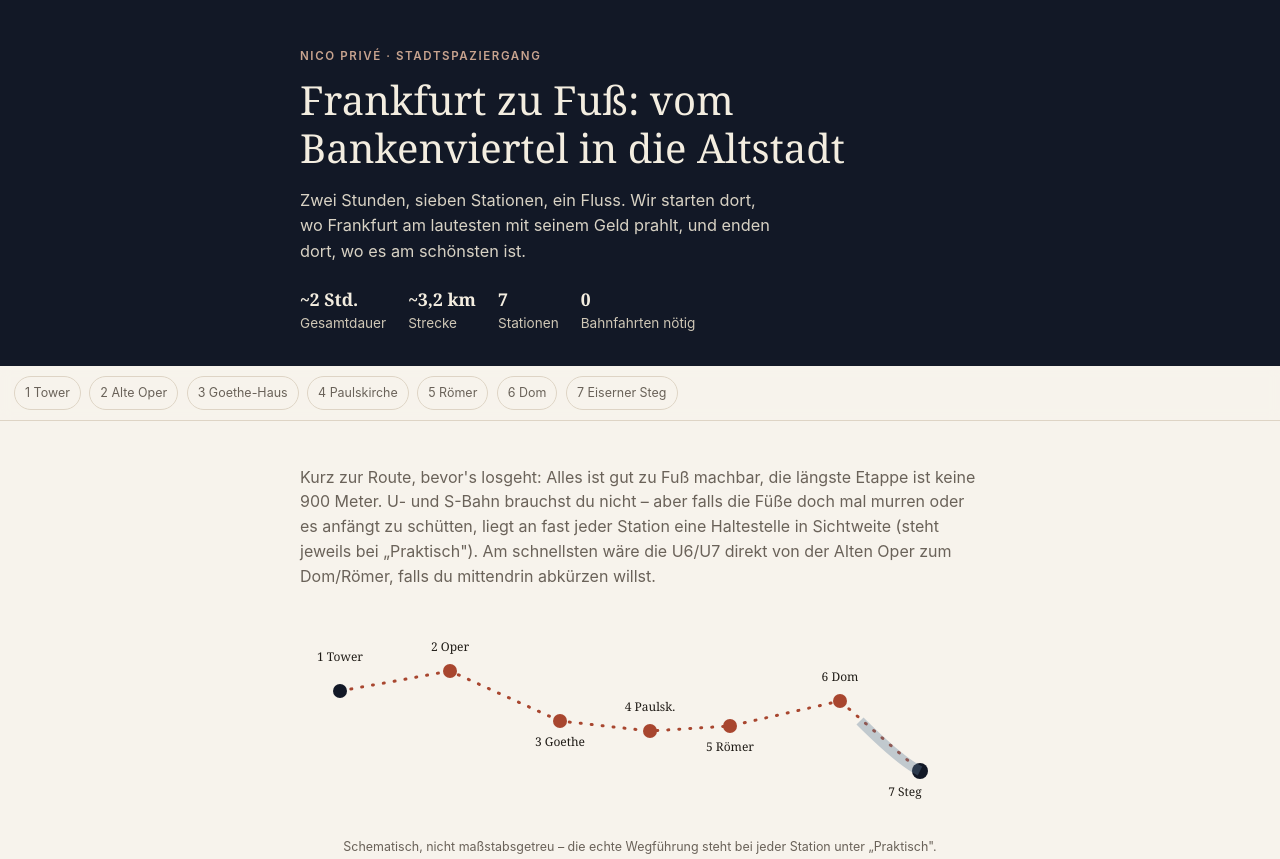
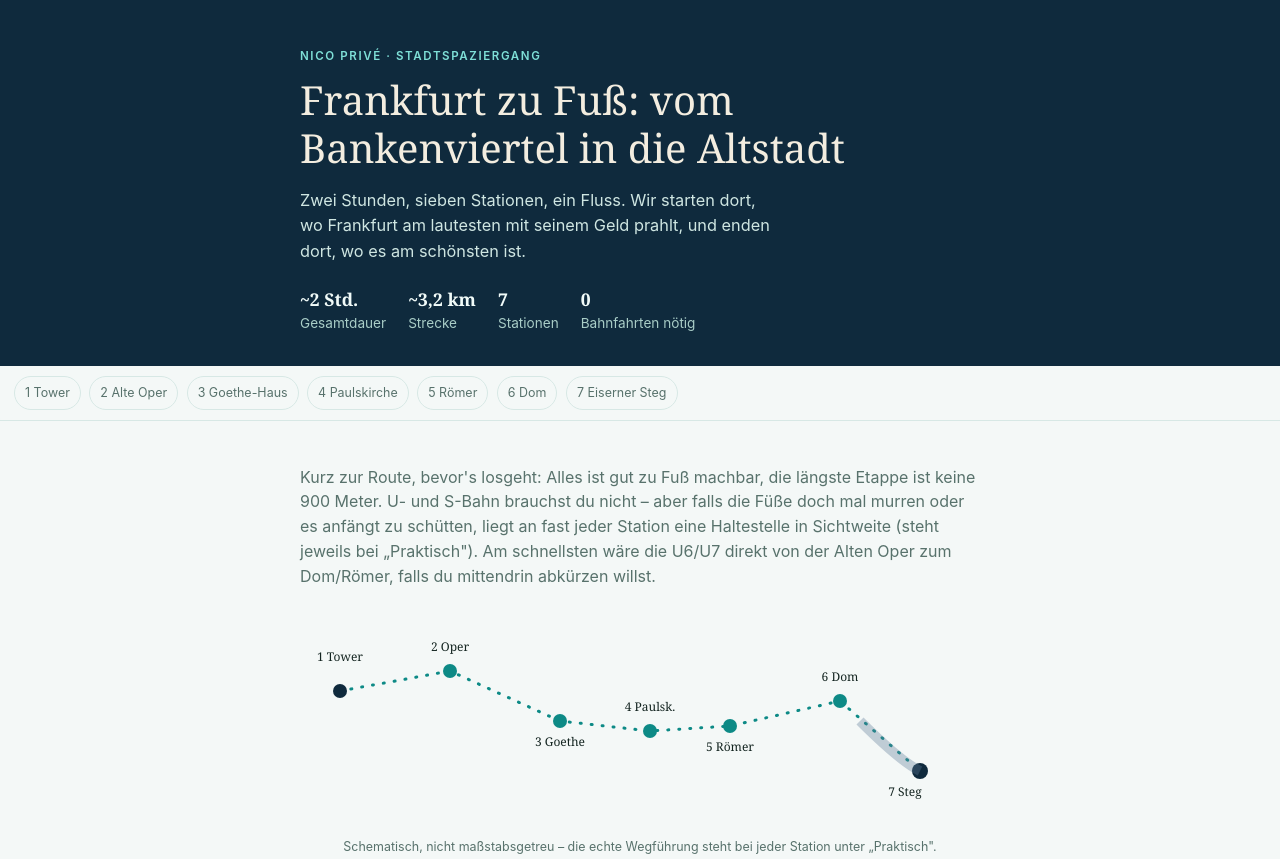
Before and after one commit to martinhohmann/Reiseplanung-Frankfurt, a plain HTML site: page index.html in a window 1280 px wide. Shown: the top 859 px of the page. Drawn offline with Linux system fonts and the light colour scheme.

Commit message:
added pictures for display
added pictures

```diff
--- a/index.html
+++ b/index.html
@@ -5,7 +5,7 @@
 <meta name="viewport" content="width=device-width, initial-scale=1, viewport-fit=cover">
 <title>Frankfurt zu Fuß – Bankenviertel & Altstadt</title>
 <meta name="description" content="Ein zweistündiger Spaziergang vom Commerzbank Tower zum Eisernen Steg, mit Geschichten zu jeder Station.">
-<meta name="theme-color" content="#121826">
+<meta name="theme-color" content="#0f2a3d">
 <link rel="manifest" href="manifest.json">
 <link rel="icon" href="icons/icon-192.png">
 <link rel="apple-touch-icon" href="icons/icon-192.png">
@@ -13,30 +13,30 @@
 <meta name="apple-mobile-web-app-status-bar-style" content="black-translucent">
 <style>
   :root {
-    --bg: #f7f3ec;
+    --bg: #f4f8f7;
     --bg-elevated: #ffffff;
-    --text: #201c17;
-    --text-muted: #6a6259;
-    --accent: #a8462f;
-    --accent-soft: #f1ded6;
-    --line: #ded4c5;
-    --navy: #121826;
-    --tag-bg: #eee6d8;
-    --shadow: 0 10px 30px -12px rgba(30, 20, 10, 0.25);
+    --text: #142521;
+    --text-muted: #58726c;
+    --accent: #0d8a86;
+    --accent-soft: #dcf3f1;
+    --line: #d7e8e5;
+    --navy: #0f2a3d;
+    --tag-bg: #eaf7f5;
+    --shadow: 0 10px 30px -12px rgba(15, 42, 61, 0.18);
     --serif: Georgia, "Iowan Old Style", "Palatino Linotype", "Times New Roman", serif;
     --sans: -apple-system, BlinkMacSystemFont, "Segoe UI", Roboto, Helvetica, Arial, sans-serif;
   }
   @media (prefers-color-scheme: dark) {
     :root {
-      --bg: #14120f;
-      --bg-elevated: #1e1b17;
-      --text: #f1ece2;
-      --text-muted: #a89f92;
-      --accent: #e2795a;
-      --accent-soft: #3a241d;
-      --line: #33302a;
-      --navy: #0b0e16;
-      --tag-bg: #2a251d;
+      --bg: #0c1917;
+      --bg-elevated: #122624;
+      --text: #eaf6f4;
+      --text-muted: #8fada7;
+      --accent: #3fd6cd;
+      --accent-soft: #113330;
+      --line: #1e3532;
+      --navy: #081b26;
+      --tag-bg: #102b28;
       --shadow: 0 10px 30px -12px rgba(0, 0, 0, 0.6);
     }
   }
@@ -66,7 +66,7 @@
     text-transform: uppercase;
     letter-spacing: 0.14em;
     font-size: 0.72rem;
-    color: #c9a48f;
+    color: #7fe0d8;
     font-weight: 600;
   }
   header.hero h1 {
@@ -77,7 +77,7 @@
     margin: 10px 0 14px;
   }
   header.hero p.lead {
-    color: #d8d2c4;
+    color: #cfe6e2;
     font-size: 1.02rem;
     max-width: 46ch;
   }
@@ -87,9 +87,9 @@
     gap: 10px 22px;
     margin-top: 22px;
     font-size: 0.85rem;
-    color: #cfc7b6;
+    color: #a9cdc7;
   }
-  .stat-row strong { color: #f3ede0; display: block; font-family: var(--serif); font-size: 1.1rem; }
+  .stat-row strong { color: #f1fbf9; display: block; font-family: var(--serif); font-size: 1.1rem; }
 
   nav.jumpbar {
     position: sticky;
@@ -168,6 +168,13 @@
   .stop-body { padding: 8px 24px 22px 24px; }
   .stop-body p { margin: 0 0 14px; }
   .stop-body p:last-child { margin-bottom: 0; }
+
+  .stop-photo {
+    width: 100%;
+    aspect-ratio: 16 / 10;
+    object-fit: cover;
+    display: block;
+  }
 
   .tag-grid { display: grid; gap: 10px; margin-top: 16px; }
   .tag-box {
@@ -279,6 +286,7 @@
   <article class="stop" id="s1">
     <div class="stop-head"><span class="stop-num">1</span><h2>Commerzbank Tower</h2></div>
     <div class="stop-meta">Kaiserplatz 1 · Start der Tour</div>
+    <img class="stop-photo" src="images/01-commerzbank-tower.jpg" alt="Commerzbank Tower Frankfurt" loading="lazy" onerror="this.style.display='none'">
     <div class="stop-body">
       <p>Wir fangen ganz oben an – zumindest optisch. 300 Meter Stahl und Glas, seit 1997 das erste Gesicht, das Frankfurt am Horizont zeigt. Kein zufälliger Startpunkt: Hier steckt das ganze Selbstverständnis dieser Stadt drin, bevor wir gleich in die Gassen eintauchen, wo es viel älter wird.</p>
       <p>Norman Foster hat den Turm zwischen 1994 und 1997 gebaut – als erstes deutsches Hochhaus komplett aus Stahl, mit einem dreieckigen Grundriss um ein zentrales Atrium herum, das sich alle vier Stockwerke zu kleinen „Sky Gardens" öffnet. Klingt nach Architektursprache, heißt aber einfach: Licht und Luft statt nur Klimaanlage. Für 1997 ziemlich radikal. Bis 2021 war er 24 Jahre lang das höchste Gebäude der EU, dann hat ihn der Varso Tower in Warschau abgelöst.</p>
@@ -304,6 +312,7 @@
   <article class="stop" id="s2">
     <div class="stop-head"><span class="stop-num">2</span><h2>Alte Oper</h2></div>
     <div class="stop-meta">Opernplatz 1</div>
+    <img class="stop-photo" src="images/02-alte-oper.jpg" alt="Alte Oper Frankfurt" loading="lazy" onerror="this.style.display='none'">
     <div class="stop-body">
       <p>Von Beton und Stahl direkt in den Prunk des 19. Jahrhunderts: Die Alte Oper ist ein Renaissance-Palast, der eigentlich zweimal gerettet werden musste – einmal vor den Bomben, einmal vor der eigenen Stadt.</p>
       <p>Richard Lucae baute sie 1873 bis 1880, eröffnet wurde sie mit Kaiser Wilhelm I. persönlich im Publikum. 1944 brannte sie bei einem Luftangriff komplett aus – übrig blieb nur die Fassade. In den 1960ern wollte die Stadt sie abreißen, der zuständige Wirtschaftsdezernent Rudi Arndt bekam dafür den Spitznamen „Dynamit-Rudi". Eine Bürgerinitiative sammelte stattdessen 15 Millionen Mark für den Wiederaufbau, und 1981 öffnete das Haus wieder – mit Mahlers 8. Sinfonie, passend monumental.</p>
@@ -329,6 +338,7 @@
   <article class="stop" id="s3">
     <div class="stop-head"><span class="stop-num">3</span><h2>Goethe-Haus</h2></div>
     <div class="stop-meta">Großer Hirschgraben 21</div>
+    <img class="stop-photo" src="images/03-goethe-haus.jpg" alt="Goethe-Haus Frankfurt" loading="lazy" onerror="this.style.display='none'">
     <div class="stop-body">
       <p>Kein Palast, sondern ein ganz normales – für Frankfurter Verhältnisse großzügiges – Bürgerhaus. Genau das macht es besonders: Hier wurde Johann Wolfgang von Goethe 1749 geboren und wuchs auf, bis er mit 16 zum Studium nach Leipzig ging.</p>
       <p>Auch dieses Haus fiel 1944 fast vollständig den Bomben zum Opfer. Was heute steht, ist eine Rekonstruktion nach alten Plänen, Fotografien und geretteten Originalteilen – von der astronomischen Uhr bis zu einzelnen Möbelstücken. Nebenan schließt sich das Deutsche Romantik-Museum an, barrierefrei zugänglich, während man ins historische Haus selbst nur über Treppen kommt.</p>
@@ -354,6 +364,7 @@
   <article class="stop" id="s4">
     <div class="stop-head"><span class="stop-num">4</span><h2>Paulskirche</h2></div>
     <div class="stop-meta">Paulsplatz 11</div>
+    <img class="stop-photo" src="images/04-paulskirche.jpg" alt="Paulskirche Frankfurt" loading="lazy" onerror="this.style.display='none'">
     <div class="stop-body">
       <p>Ein schlichter, runder Kirchenbau – und trotzdem einer der bedeutendsten Orte der deutschen Geschichte. Hier tagte ab dem 18. Mai 1848 die erste frei gewählte deutsche Nationalversammlung.</p>
       <p>Gebaut wurde die Kirche zwischen 1789 und 1833 von Johann Friedrich Christian Hess, klassizistisch, aus rotem Mainsandstein. 1849 verabschiedete die Nationalversammlung hier die sogenannte Paulskirchenverfassung – ein früher, gescheiterter, aber wegweisender Versuch demokratischer Grundrechte in Deutschland. 1944 brannte auch sie aus, wurde aber als erstes historisches Gebäude Frankfurts schon 1947/48 wiederaufgebaut, pünktlich zum 100. Jahrestag der Nationalversammlung.</p>
@@ -379,6 +390,7 @@
   <article class="stop" id="s5">
     <div class="stop-head"><span class="stop-num">5</span><h2>Römerberg & Römer</h2></div>
     <div class="stop-meta">Römerberg 23</div>
+    <img class="stop-photo" src="images/05-roemerberg.jpg" alt="Römerberg und Römer Frankfurt" loading="lazy" onerror="this.style.display='none'">
     <div class="stop-body">
       <p>Das historische Herz der Stadt – und gleichzeitig der Ort, an dem Frankfurt am offensten mit sich selbst streitet. Der „Römer" ist seit 1405 Rathaus, die Fachwerkgassen drumherum sind erst seit 2018 wieder da.</p>
       <p>Der ganze Platz wurde im Krieg fast vollständig zerstört und jahrzehntelang nur notdürftig mit nüchternen Nachkriegsbauten gefüllt. Zwischen 2012 und 2018 entstand dann die „Neue Altstadt": 35 Gebäude, 15 originalgetreue Rekonstruktionen und 20 Neubauten in historischer Formensprache, für rund 200 Millionen Euro. Kritiker nennen es „Fake-Architektur", viele Frankfurter sagen: endlich wieder ein Herz für die Stadt. Beides stimmt ein bisschen.</p>
@@ -404,6 +416,7 @@
   <article class="stop" id="s6">
     <div class="stop-head"><span class="stop-num">6</span><h2>Kaiserdom St. Bartholomäus</h2></div>
     <div class="stop-meta">Domplatz 14</div>
+    <img class="stop-photo" src="images/06-kaiserdom.jpg" alt="Kaiserdom St. Bartholomäus Frankfurt" loading="lazy" onerror="this.style.display='none'">
     <div class="stop-body">
       <p>„Dom" heißt er, ohne dass Frankfurt je Bischofssitz war. Seinen Namen verdankt er einer anderen Rolle: Von 1356 bis 1792 war er der Ort, an dem deutsche Könige gewählt und zehn von ihnen als Kaiser gekrönt wurden.</p>
       <p>Es ist bereits das fünfte Bauwerk an dieser Stelle seit dem 7. Jahrhundert. Das gotische Langhaus entstand ab etwa 1260, der markante Westturm ab 1415. Ein Brand 1867 und die Zerstörung im Zweiten Weltkrieg setzten dem Dom schwer zu, beides Mal wurde er wiederaufgebaut – zuletzt mit einer 1992/94 aufgetragenen roten Farbfassung im Innenraum, die bis heute diskutiert wird.</p>
@@ -429,6 +442,7 @@
   <article class="stop" id="s7">
     <div class="stop-head"><span class="stop-num">7</span><h2>Eiserner Steg</h2></div>
     <div class="stop-meta">Fußgängerbrücke über den Main · Ziel der Tour</div>
+    <img class="stop-photo" src="images/07-eiserner-steg.jpg" alt="Eiserner Steg mit Skyline Frankfurt" loading="lazy" onerror="this.style.display='none'">
     <div class="stop-body">
       <p>Und hier schließt sich der Kreis: Von der schmalen Fußgängerbrücke aus siehst du zum ersten Mal die ganze Skyline auf einen Blick – inklusive dem Commerzbank Tower, wo wir vor zwei Stunden gestartet sind.</p>
       <p>Die Brücke wurde 1868 von Bürgern per Aktienzeichnung finanziert und gebaut, um die überfüllte Alte Brücke zu entlasten. 1912 wurde sie erneuert, am 26. März 1945 sprengten deutsche Truppen sie kurz vor Kriegsende – ein Verlust, der 1946 mit dem Wiederaufbau schnell wieder wettgemacht wurde. Seit den 2000ern hat sie sich zusätzlich zu einem Wallfahrtsort für Liebesschlösser entwickelt, ein Brauch, der ursprünglich aus Italien stammt.</p>
```
Also changed, not shown: icons/icon-192.png, icons/icon-512.png, images/02-alte-oper.jpg (added), images/03-goethe-haus.jpg (added), images/04-paulskirche.jpg (added), images/05-roemerberg.jpg (added), images/06-kaiserdom.jpg (added), images/07-eiserner-steg.jpg (added), manifest.json, 2 other files.
